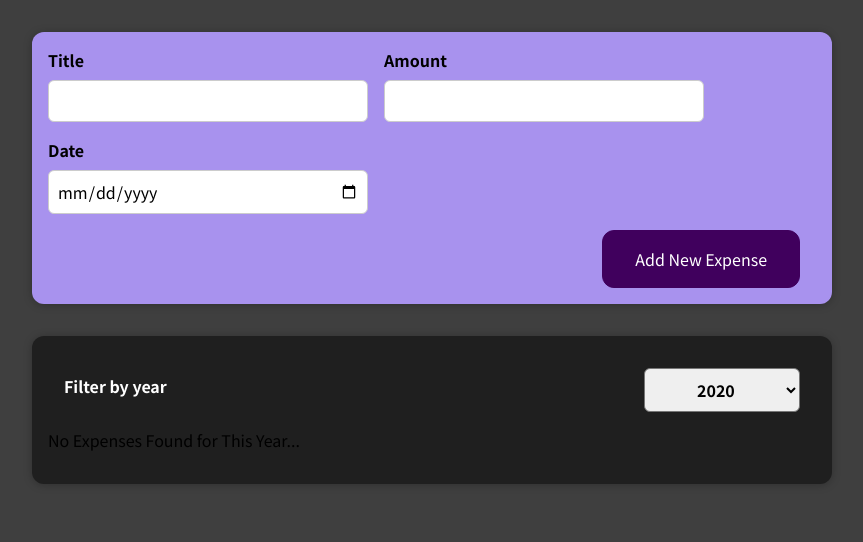
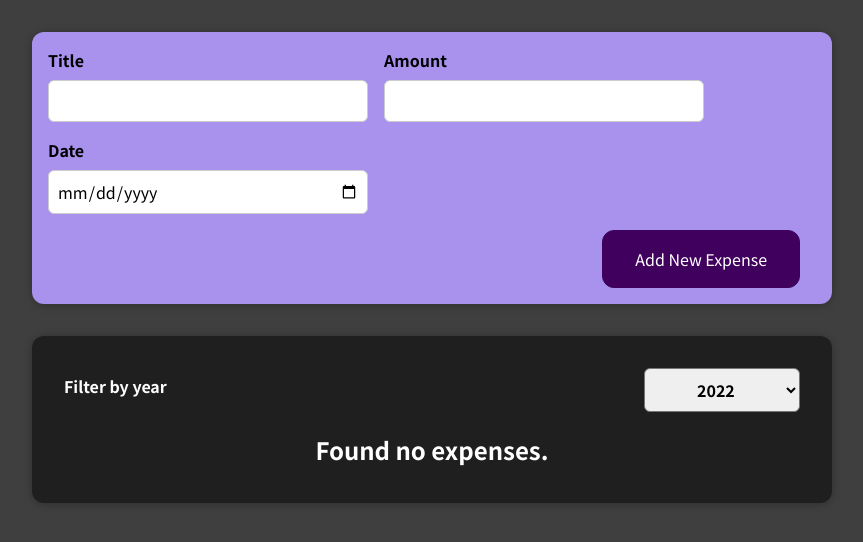
Before and after one commit to etorres-revature/React-Expense_Tracker, a React (Create React App) app: page / in a window 1280 px wide. Shown: the top 542 px of the page, without its empty margins (208-1071 px from the left). Built offline with nearby package versions, Linux system fonts and the light colour scheme.

Commit message:
conditional rendering by year for list items

```diff
--- a/src/components/expenses/Expenses.js
+++ b/src/components/expenses/Expenses.js
@@ -1,7 +1,8 @@
 import React, { useState } from "react";
-import ExpenseItem from "./ExpenseItem";
+
 import Card from "../UI/Card";
-import ExpenseFilter from "./ExpenseFilter";
+import ExpensesFilter from "./ExpenseFilter";
+import ExpensesList from "./ExpensesList";
 
 import "./Expenses.css";
 
@@ -16,27 +17,14 @@
     return expense.date.getFullYear().toString() === filteredYear;
   });
 
-  let expensesContent = <p>No Expenses Found for This Year...</p>;
-
-  if (filteredExpenses.length > 0) {
-    expensesContent = filteredExpenses.map((expense) => (
-      <ExpenseItem
-        key={expense.id}
-        title={expense.title}
-        amount={expense.amount}
-        date={expense.date}
-      />
-    ));
-  }
-
   return (
     <div>
       <Card className="expenses">
-        <ExpenseFilter
-          selectedYear={filteredYear}
+        <ExpensesFilter
+          selected={filteredYear}
           onFilterChange={filterChangeHandler}
         />
-        {expensesContent}
+        <ExpensesList expenses={filteredExpenses} />
       </Card>
     </div>
   );
--- /dev/null
+++ b/src/components/expenses/ExpensesList.css
@@ -0,0 +1,9 @@
+.expenses-list {
+  list-style: none;
+  padding: 0;
+}
+
+.expenses-list__fallback {
+  color: white;
+  text-align: center;
+}
--- /dev/null
+++ b/src/components/expenses/ExpensesList.js
@@ -0,0 +1,25 @@
+import React from "react";
+import ExpenseItem from "./ExpenseItem";
+
+import "./ExpensesList.css";
+
+const ExpensesList = (props) => {
+  if (props.expenses.length === 0) {
+    return <h2 className="expenses-list__fallback">Found no expenses.</h2>;
+  }
+
+  return (
+    <ul className="expenses-list">
+      {props.expenses.map((expense) => (
+        <ExpenseItem
+          key={expense.id}
+          title={expense.title}
+          amount={expense.amount}
+          date={expense.date}
+        />
+      ))}
+    </ul>
+  );
+};
+
+export default ExpensesList;
```
Also changed, not shown: 1 other file (tests, documents, lock files or other folders).
